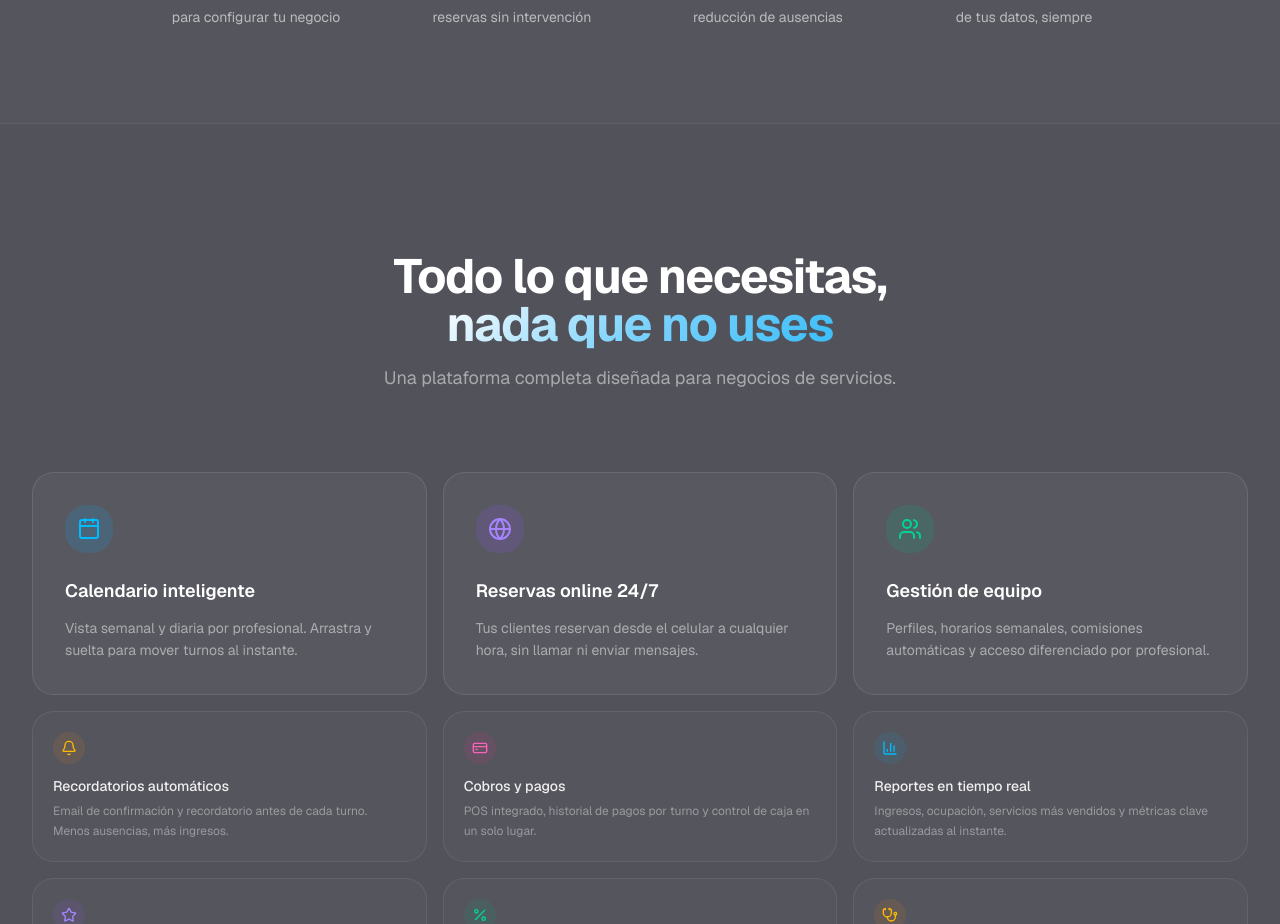
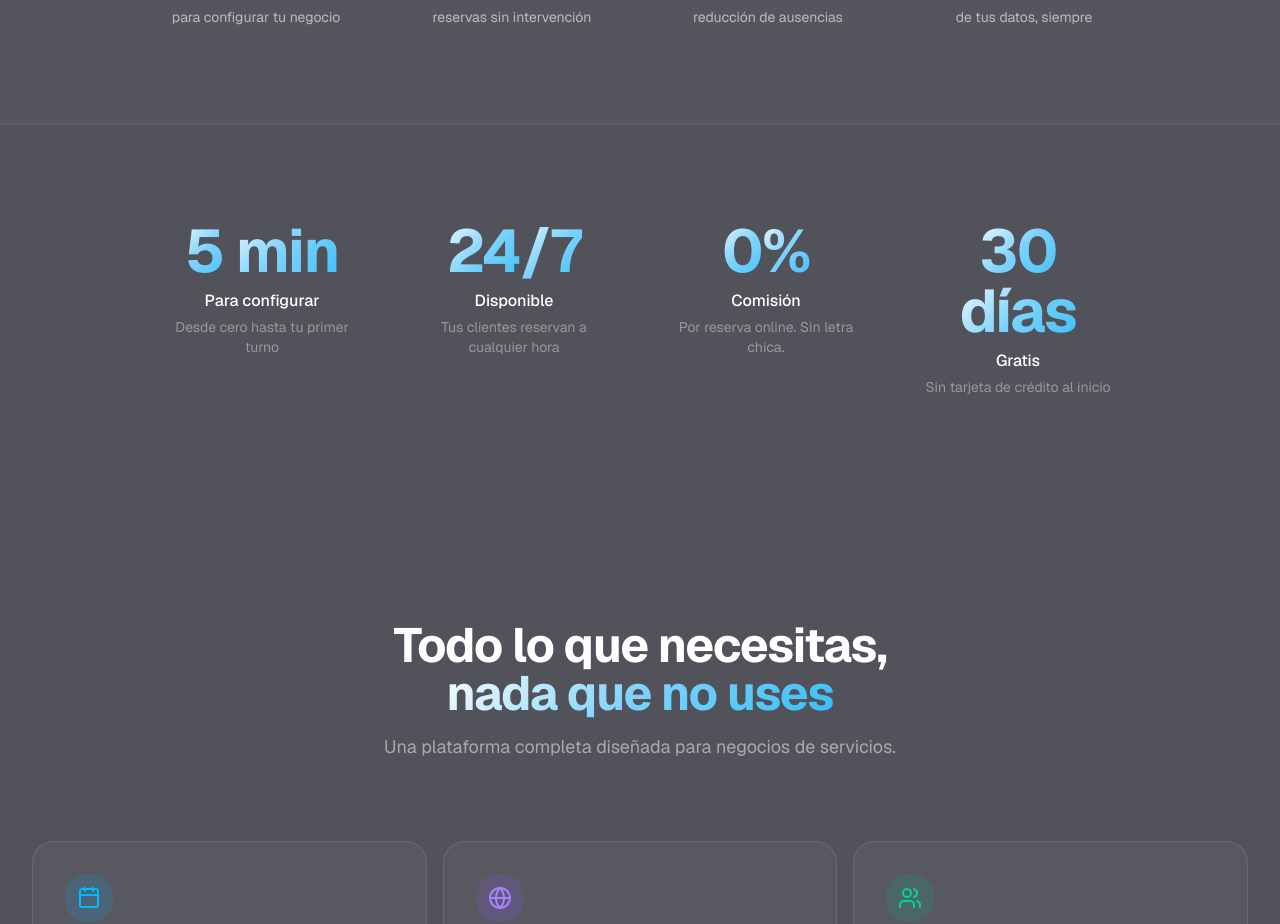
Before and after one commit to josetomas-chi/agendamok, a Next.js app: page / in a window 1280 px wide. Shown: the part 1220-2144 px from the top of the page. Built offline with nearby package versions, Linux system fonts and the light colour scheme.

Commit message:
feat: stats section with count-up animation on scroll entry

```diff
--- a/src/app/page.tsx
+++ b/src/app/page.tsx
@@ -1,7 +1,7 @@
 "use client"
 
 import Link from "next/link"
-import { useEffect, useState } from "react"
+import { useEffect, useRef, useState } from "react"
 import { Check, X, Minus, Calendar, Users, CreditCard, Bell, BarChart3, Globe, ArrowRight, Star, Percent, MapPin, FileText, Stethoscope, Key, ChevronDown, Rocket, Scissors, HelpCircle, type LucideIcon } from "lucide-react"
 
 const features = [
@@ -207,6 +207,46 @@ function CellValue({ val, isUs }: { val: FeatureValue; isUs: boolean }) {
   if (val === true) return <Check className={`w-4 h-4 ${isUs ? "text-sky-400" : "text-white/60"}`} />
   if (val === false) return <Minus className="w-4 h-4 text-white/30" />
   return <span className={`text-[10px] text-center leading-tight ${isUs ? "text-sky-300" : "text-red-400"}`}>{val}</span>
+}
+
+function useCountUp(target: number, duration = 1200) {
+  const [value, setValue] = useState(0)
+  const ref = useRef<HTMLSpanElement>(null)
+  const started = useRef(false)
+  useEffect(() => {
+    const el = ref.current
+    if (!el) return
+    const observer = new IntersectionObserver(([entry]) => {
+      if (entry.isIntersecting && !started.current) {
+        started.current = true
+        const start = performance.now()
+        const tick = (now: number) => {
+          const p = Math.min((now - start) / duration, 1)
+          const ease = 1 - Math.pow(1 - p, 3)
+          setValue(Math.round(ease * target))
+          if (p < 1) requestAnimationFrame(tick)
+        }
+        requestAnimationFrame(tick)
+      }
+    }, { threshold: 0.5 })
+    observer.observe(el)
+    return () => observer.disconnect()
+  }, [target, duration])
+  return { value, ref }
+}
+
+function StatCard({ num, suffix, label, sub }: { num: number; suffix: string; label: string; sub: string }) {
+  const { value, ref } = useCountUp(num, 1000)
+  return (
+    <div className="text-center">
+      <div className="text-5xl sm:text-6xl font-bold tracking-tight mb-2">
+        <span ref={ref} className="gradient-text">{value}</span>
+        <span className="gradient-text">{suffix}</span>
+      </div>
+      <div className="text-white font-medium mb-1">{label}</div>
+      <div className="text-sm text-white/40">{sub}</div>
+    </div>
+  )
 }
 
 function useScrollReveal() {
@@ -528,6 +568,18 @@ export default function LandingPage() {
         </section>
 
         {/* Features */}
+        {/* Stats */}
+        <section className="py-24 border-t border-white/5">
+          <div className="max-w-5xl mx-auto px-4 sm:px-6 lg:px-8">
+            <div className="grid grid-cols-2 md:grid-cols-4 gap-12">
+              <StatCard num={5}  suffix=" min" label="Para configurar" sub="Desde cero hasta tu primer turno" />
+              <StatCard num={24} suffix="/7"  label="Disponible"      sub="Tus clientes reservan a cualquier hora" />
+              <StatCard num={0}  suffix="%"   label="Comisión"        sub="Por reserva online. Sin letra chica." />
+              <StatCard num={30} suffix=" días" label="Gratis"        sub="Sin tarjeta de crédito al inicio" />
+            </div>
+          </div>
+        </section>
+
         <section id="features" className="py-32">
           <div className="max-w-7xl mx-auto px-4 sm:px-6 lg:px-8">
             <div className="text-center mb-20 reveal">
```
